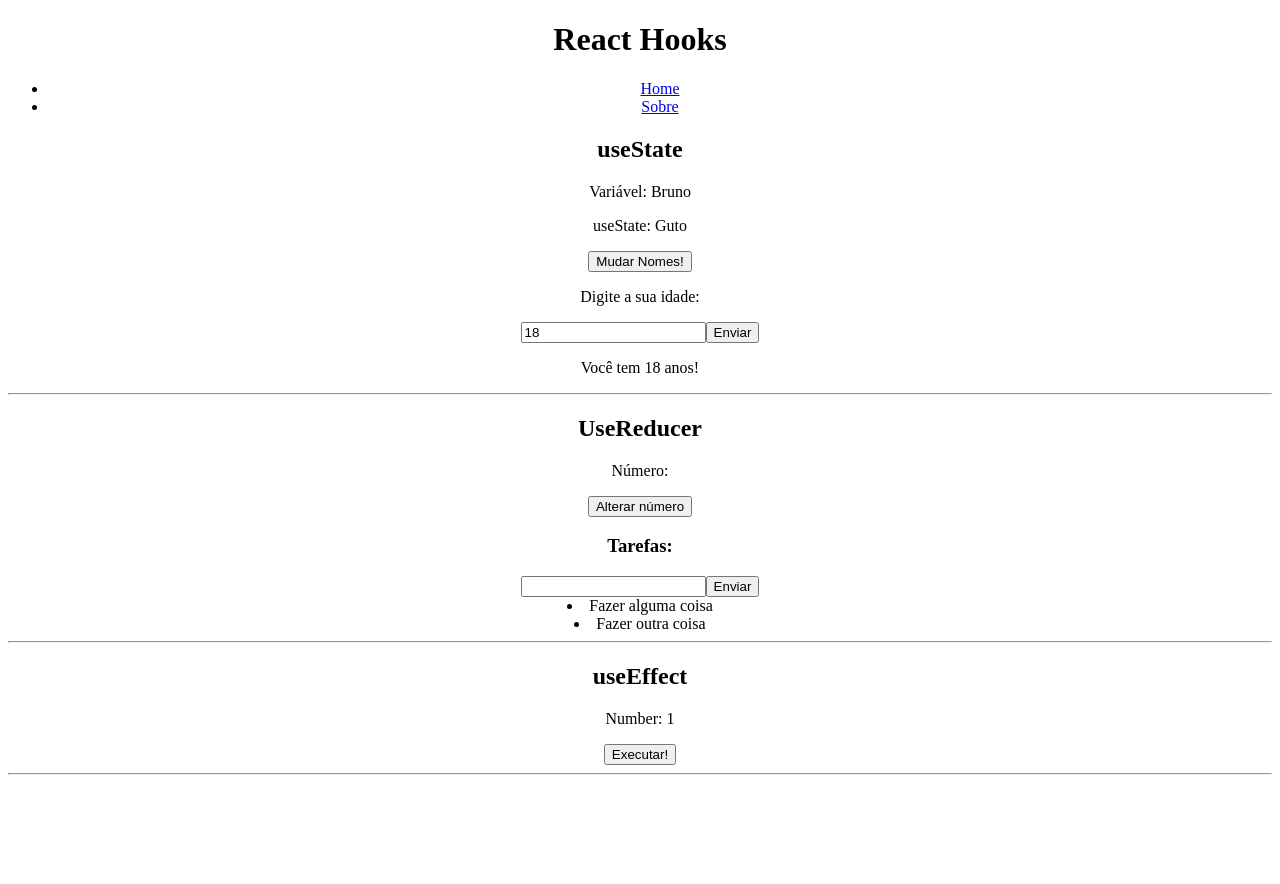
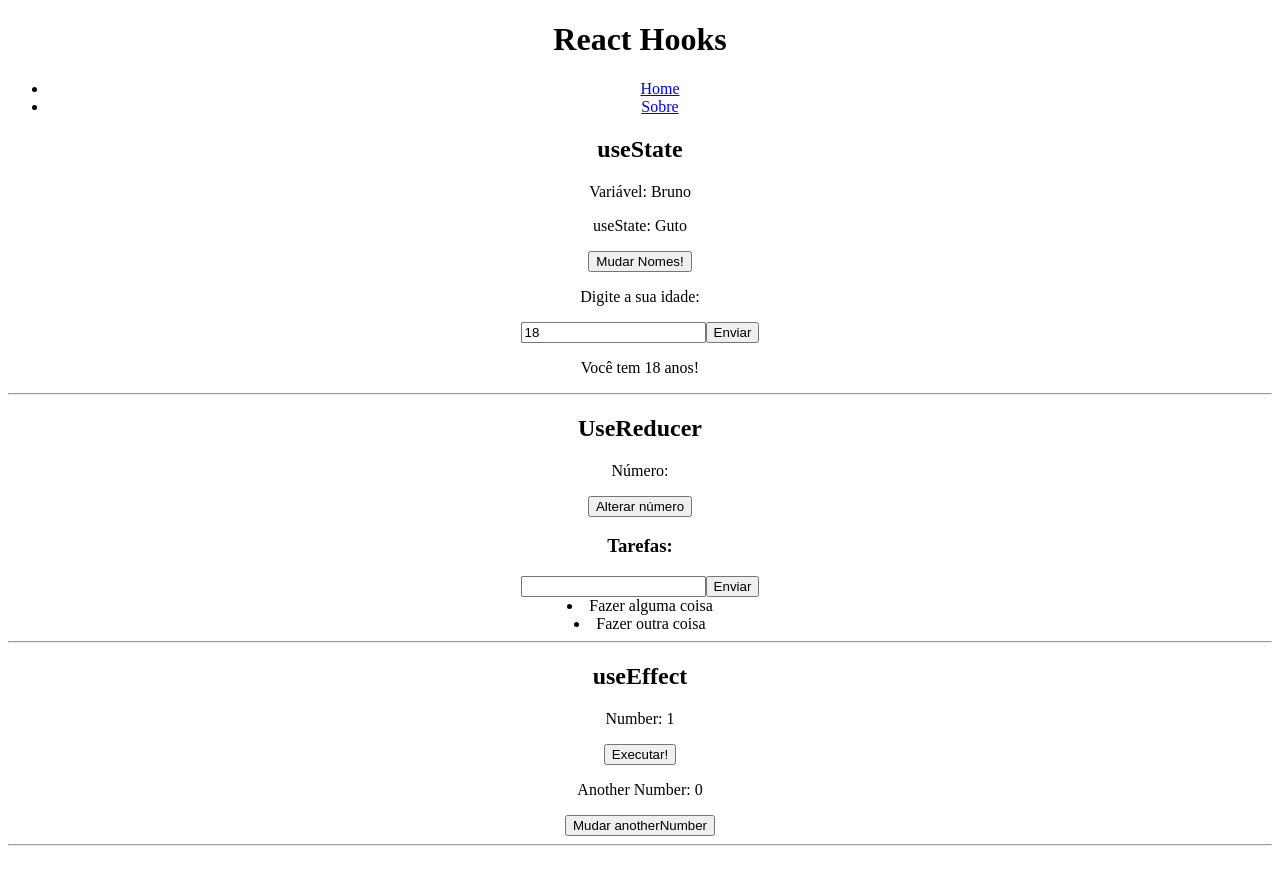
Before and after one commit to GutoCitton/react_hooks, a React (Create React App) app: page / in a window 1280 px wide. Shown: the top 884 px of the page. Built offline with nearby package versions, Linux system fonts and the light colour scheme.

Commit message:
aula_163

```diff
--- a/src/components/HookUseEffect.js
+++ b/src/components/HookUseEffect.js
@@ -16,13 +16,27 @@ const HookUseEffect = () => {
   // 2 - array de deps. vazio
   useEffect (() => {
     console.log('Serei executado apenas uma vez')
-  }, [])
+  }, []);
+
+  // 3 - item no array de deps
+  const [anotherNumber, setAnotherNumber] = useState(0);
+
+  useEffect (() => {
+    if (anotherNumber > 0) {
+      console.log('Sou executado apenas quando o anotherNumber muda!')
+    }
+
+  }, [anotherNumber]);
+
+
 
   return (
     <div>
      <h2>useEffect</h2>
      <p>Number: {number}</p>
      <button onClick={changeSomething}>Executar!</button>
+     <p>Another Number: {anotherNumber}</p>
+     <button onClick={() => setAnotherNumber(anotherNumber + 1)}>Mudar anotherNumber</button>
      <hr />
     </div>
   );
```
